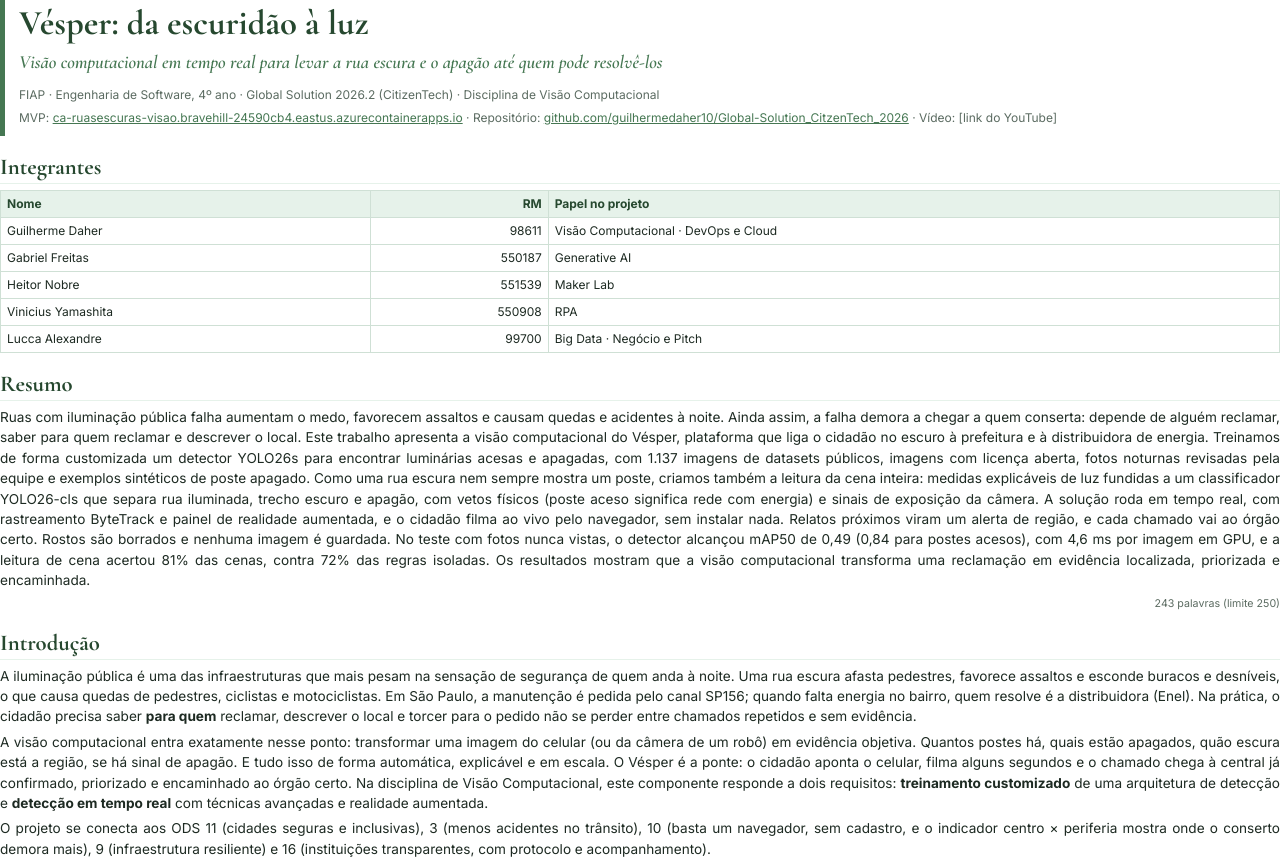
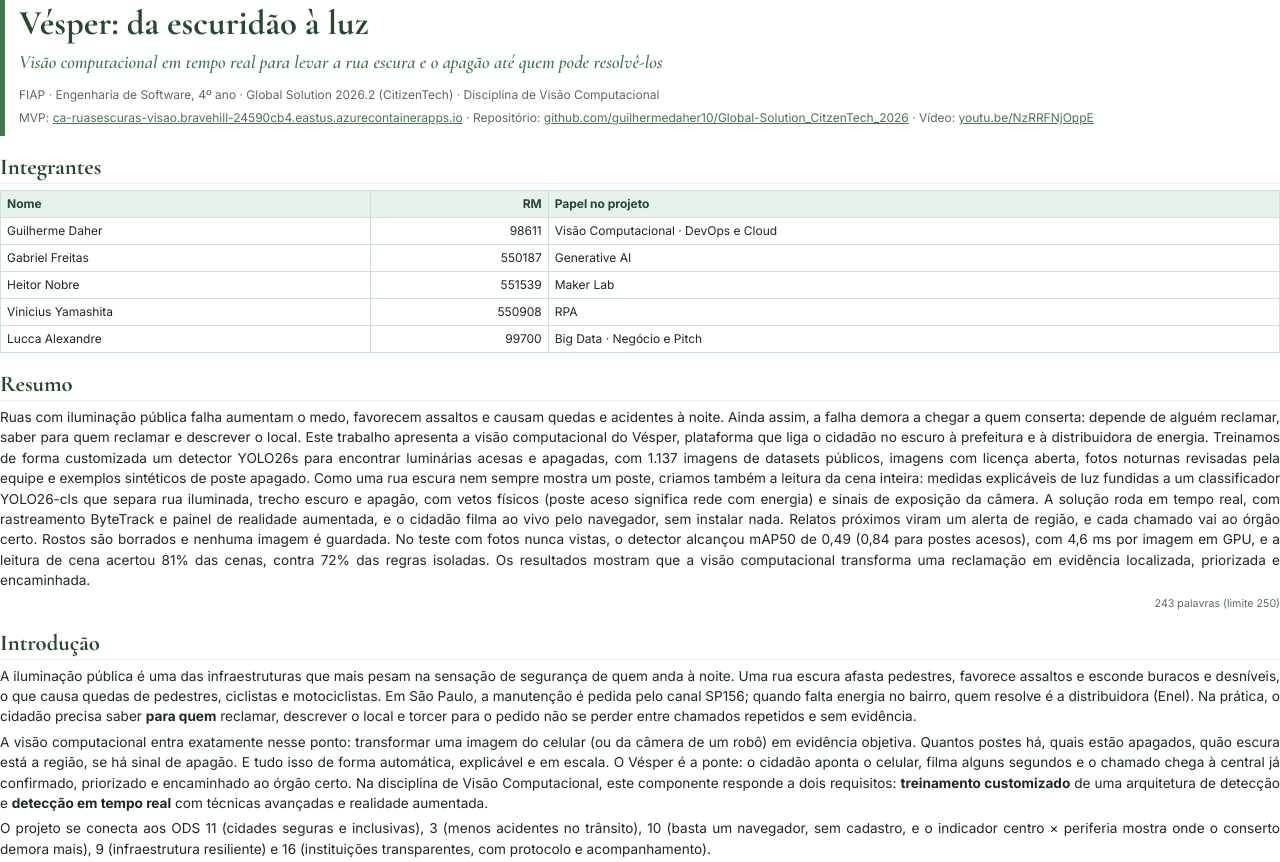
Before and after one commit to guilhermedaher10/Global-Solution_CitzenTech_2026, a plain HTML site: page 04-visao-computacional/docs/relatorio/relatorio-visao.html in a window 1280 px wide. Shown: the top 862 px of the page. Drawn offline with Linux system fonts and the light colour scheme.

Commit message:
visao-computacional: link do vídeo no README e no relatório PDF (#57)
Vídeo de Visão Computacional: https://youtu.be/NzRRFNjOppE — adicionado
no README da pasta, no relatorio.md e no PDF (regerado a partir do
HTML).

🤖 Generated with [Claude Code](https://claude.com/claude-code)

Co-authored-by: Claude Opus 5.5 <noreply@anthropic.com>

```diff
--- a/04-visao-computacional/docs/relatorio/relatorio-visao.html
+++ b/04-visao-computacional/docs/relatorio/relatorio-visao.html
@@ -47,7 +47,7 @@ a { color: var(--verde2); }
   <p class="meta">FIAP · Engenharia de Software, 4º ano · Global Solution 2026.2 (CitizenTech) · Disciplina de Visão Computacional</p>
   <p class="meta">MVP: <a href="https://ca-ruasescuras-visao.bravehill-24590cb4.eastus.azurecontainerapps.io">ca-ruasescuras-visao.bravehill-24590cb4.eastus.azurecontainerapps.io</a> ·
      Repositório: <a href="https://github.com/guilhermedaher10/Global-Solution_CitzenTech_2026/tree/main/04-visao-computacional">github.com/guilhermedaher10/Global-Solution_CitzenTech_2026</a> ·
-     Vídeo: <span id="video">[link do YouTube]</span></p>
+     Vídeo: <span id="video"><a href="https://youtu.be/NzRRFNjOppE">youtu.be/NzRRFNjOppE</a></span></p>
 </div>
 
 <h2>Integrantes</h2>
```
Also changed, not shown: 3 other files.
